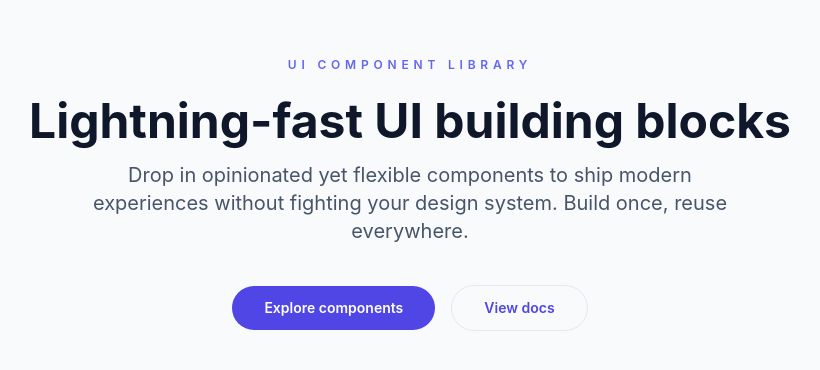
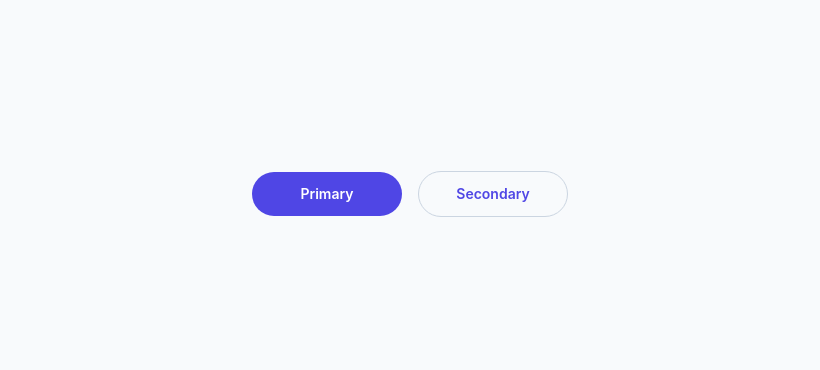
Before and after one commit to Anna-Makovska/ui-components-demo, a React (Vite) app: page / in a window 1280 px wide. Shown: the part 206-576 px from the top of the page, without its empty margins (230-1050 px from the left). Built offline with nearby package versions, Linux system fonts and the light colour scheme.

Commit message:
Button component scaffolding with primary and secondary variants

```diff
--- a/src/App.tsx
+++ b/src/App.tsx
@@ -1,27 +1,12 @@
+import { Button } from './components/Button'
+
 function App() {
   return (
-    <div className="min-h-screen bg-slate-50 text-slate-900">
-      <main className="mx-auto flex min-h-screen max-w-5xl flex-col items-center justify-center px-4 text-center">
-        <p className="text-xs font-semibold uppercase tracking-[0.4em] text-indigo-500">
-          UI Component Library
-        </p>
-        <h1 className="mt-6 text-4xl font-bold leading-tight sm:text-5xl">
-          Lightning-fast UI building blocks
-        </h1>
-        <p className="mt-4 max-w-2xl text-lg text-slate-600 sm:text-xl">
-          Drop in opinionated yet flexible components to ship modern experiences
-          without fighting your design system. Build once, reuse everywhere.
-        </p>
-
-        <div className="mt-10 flex flex-wrap items-center justify-center gap-4">
-          <button className="rounded-full bg-indigo-600 px-8 py-3 text-sm font-semibold text-white transition hover:bg-indigo-500">
-            Explore components
-          </button>
-          <button className="rounded-full border border-slate-200 px-8 py-3 text-sm font-semibold text-indigo-600 transition hover:border-indigo-300">
-            View docs
-          </button>
-        </div>
-      </main>
+    <div className="flex min-h-screen items-center justify-center bg-slate-50">
+      <div className="flex flex-wrap items-center justify-center gap-4">
+        <Button>Primary</Button>
+        <Button variant="secondary">Secondary</Button>
+      </div>
     </div>
   )
 }
--- /dev/null
+++ b/src/components/Button.tsx
@@ -0,0 +1,31 @@
+import { forwardRef } from 'react'
+import type { ButtonHTMLAttributes } from 'react'
+
+const variantStyles = {
+  primary:
+    'bg-indigo-600 text-white hover:bg-indigo-500 focus-visible:ring-indigo-500',
+  secondary:
+    'border border-slate-300 text-indigo-600 hover:border-indigo-400 hover:text-indigo-500',
+} as const
+
+type Variant = keyof typeof variantStyles
+
+export type ButtonProps = ButtonHTMLAttributes<HTMLButtonElement> & {
+  variant?: Variant
+}
+
+const baseStyles =
+  'inline-flex min-w-[150px] items-center justify-center rounded-full px-6 py-3 text-sm font-semibold transition focus-visible:outline-none focus-visible:ring-2 focus-visible:ring-offset-2 focus-visible:ring-offset-slate-50 disabled:cursor-not-allowed disabled:opacity-60'
+
+export const Button = forwardRef<HTMLButtonElement, ButtonProps>(
+  ({ variant = 'primary', className = '', ...props }, ref) => {
+    const selectedVariant = variantStyles[variant]
+    const mergedClassName = [baseStyles, selectedVariant, className]
+      .filter(Boolean)
+      .join(' ')
+
+    return <button ref={ref} className={mergedClassName} {...props} />
+  },
+)
+
+Button.displayName = 'Button'
```
